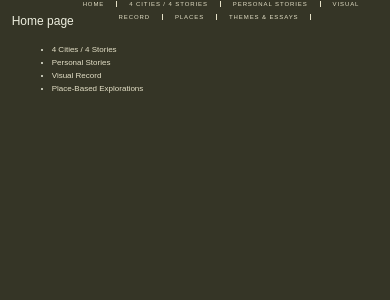
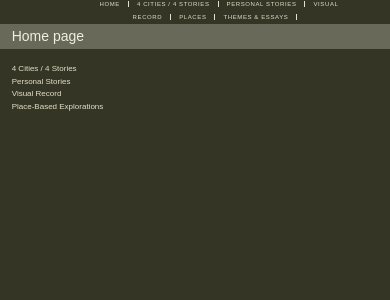
Before and after one commit to DigitalGizmo/pur-app-r, a React (Create React App) app: page / in a window 390 px wide. Shown: the top 300 px of the page. Built offline with nearby package versions, Linux system fonts and the light colour scheme; a web font is replaced by a local one.

Commit message:
rectified menu pages

```diff
--- a/src/components/Home.js
+++ b/src/components/Home.js
@@ -6,14 +6,16 @@ class Home extends React.Component {
   render() {
 
     return (
-      <div className="menu-page">
-      <h2>Home page</h2>
-        <ul>
-            <li><Link to="/cities">4 Cities / 4 Stories</Link></li>
-            <li><Link to="/people">Personal Stories</Link></li>
-            <li><a href="http://app.picturingurbanrenewal.org/visuals">Visual Record</a> </li>
-            <li><Link to="/places">Place-Based Explorations</Link></li>
-          </ul>
+      <div>
+        <header className="basic-page">
+          <h1>Home page</h1>
+        </header>
+        <ul className="list-menu">
+          <li><Link to="/cities">4 Cities / 4 Stories</Link></li>
+          <li><Link to="/people">Personal Stories</Link></li>
+          <li><a href="http://app.picturingurbanrenewal.org/visuals">Visual Record</a> </li>
+          <li><Link to="/places">Place-Based Explorations</Link></li>
+        </ul>
       </div>
     );
   } // end render
--- a/src/components/cities/CitiesMenu.js
+++ b/src/components/cities/CitiesMenu.js
@@ -3,9 +3,11 @@ import React from 'react';
 
 const CitiesMenu = () => {
   return (
-    <div className="menu-page">
-      <h2>4 Cities / 4 Stories</h2>
-      <ul>
+    <div>
+      <header className="basic-page">
+        <h1>4 Cities / 4 Stories</h1>
+      </header>
+      <ul className="list-menu">
         <li><a href="http://dev.picturingurbanrenewal.org/wireframe/city-stories/albany-displaced.html">Albany: Lost Places/Displaced People - The Reaction to Redevelopment</a></li>
       </ul>
     </div>
--- a/src/components/common/MainNav.css
+++ b/src/components/common/MainNav.css
@@ -26,7 +26,7 @@ nav.main-menu li.selected a {
 
 nav.main-menu {
   background-color: #353526;
-  height: 1.25em;
+  height: 24px;
   position: fixed;
   text-align: center;
   top: 0;
@@ -48,6 +48,12 @@ nav.main-menu li {
   text-transform: uppercase;
 }
 
+@media only screen and (max-width: 1080px) {
+  nav.main-menu li {
+    font-size: 0.5em;
+  }
+}
+
 nav.main-menu li.last-menu-item {
   border-right: none;
 }
--- a/src/components/people/PeopleMenu.js
+++ b/src/components/people/PeopleMenu.js
@@ -3,10 +3,12 @@ import { Link } from 'react-router-dom';
 
 const PeopleMenu = () => {
   return (
-    <div className="menu-page">
-      <h2>Personal Stories</h2>
-      <ul>
-        <li><Link to="/people/haines-dauner">Bob Haines and Gene Dauner, Photographers</Link></li>
+    <div>
+      <header className="basic-page">
+        <h1>Personal Stories</h1>
+      </header>
+      <ul className="list-menu">
+        <li><Link to="/people/haines-dauner">Bob Haines &amp; Gene Dauner, Photographers</Link></li>
         <li><Link to="/people/carrie-wilson">Carrie Wilson</Link></li>
         <li><Link to="/people/joseph-resnick">Joseph Y. Resnick, US Congressman</Link></li>
       </ul>
--- a/src/components/places/Newburgh.css
+++ b/src/components/places/Newburgh.css
@@ -44,14 +44,16 @@
   margin-bottom: 1.6em;
 }
 
+.chapter-title /* cf: header.basic-page styles */ {
+  background-color: #B25900;
+  margin-top: 24px;
+  padding: .5em 3%;
+  text-align: center;
+}
 
-.chapter-title {
-  background-color: #B25900;
-  margin-top: 1.25em;
-  padding: .75em;
-  position: relative;
-  text-align: center;
-  z-index: 9;
+.chapter-title h1 {
+  font-size: 1.75em;
+  margin: 0;
 }
 
 .image-panel div img, div.full-image img {
@@ -60,8 +62,6 @@
   height: auto;
   margin-bottom: 1.6em;
 }
-
-
 
 .caption-panel {
   position: relative;
--- a/src/components/places/Newburgh.js
+++ b/src/components/places/Newburgh.js
@@ -78,7 +78,7 @@ const Newburgh = () => {
         <div id="image-sequence1" className="image-panel">
             <div className='image-panel-outer-div'>
               <div id="chapter1-title" className="chapter-title">
-                <h2>Newburgh from the Planner's Perspective</h2>
+                <h1>Newburgh from the Planner's Perspective</h1>
               </div>
               <AnimatePresence initial={false}>
                 <motion.div
--- a/src/components/places/PlacesMenu.js
+++ b/src/components/places/PlacesMenu.js
@@ -3,9 +3,11 @@ import { Link } from 'react-router-dom';
 
 const PlacesMenu = () => {
   return (
-    <div className="menu-page">
-      <h2>Place-Based Explorations</h2>
-      <ul>
+    <div>
+      <header className="basic-page">
+        <h1>Place-Based Explorations</h1>
+      </header>
+      <ul className="list-menu">
         <li><a href="http://app.picturingurbanrenewal.org/places/stuy-stroll">Stroll By: 1st Avenue &amp; 14th Street</a> </li>
         <li><Link to="/places/newburgh">Newburgh</Link></li>
       </ul>
--- a/src/components/themes/Themes.css
+++ b/src/components/themes/Themes.css
@@ -1,4 +1,6 @@
 /* Styles for Themes & Essays pages */
+
+/* Themes & Essays Menu page  */
 nav.horiz-menu {
 	overflow-x: scroll;
 }
@@ -49,3 +51,5 @@ nav.horiz-menu {
   background-repeat: no-repeat;
   background-size: contain;
 }
+
+/* Themes pages  */
--- a/src/index.css
+++ b/src/index.css
@@ -120,10 +120,8 @@ h3,
 h4,
 h5,
 h6 {
-  font-family: "itc-officina-sans-pro", sans-serif;
   font-weight: 400;
   line-height: 1.2;
-  margin: 0;
 }
 
 p {
@@ -156,17 +154,11 @@ blockquote {
   font-style: italic;
 }
 
-h1 {
-  font-size: 3em;
-}
-
-div.menu-page {
+/* for temporary menu pages */
+ul.list-menu {
+  list-style-type: none;
   padding: .5em 3%;
   margin-top: 1.25em;
-}
-
-.menu-page ul {
-  margin-top: 2em;
 }
 
 /* basic-page is for personal stories, essays, etc */
@@ -174,12 +166,17 @@ header.basic-page {
   background-color: #686959;
   padding: .5em 3%;
   max-width: 100%;
-  margin-top: 1.25em;
+  margin-top: 24px;
   text-align: left;
 }
 
 header.basic-page h1 {
-  font-size: 1.5em;
+  font-size: 1.75em;
+  margin: 0;
+}
+
+header.basic-page h4 {
+  margin: 0;
 }
 
 h3.grid-title {
```
